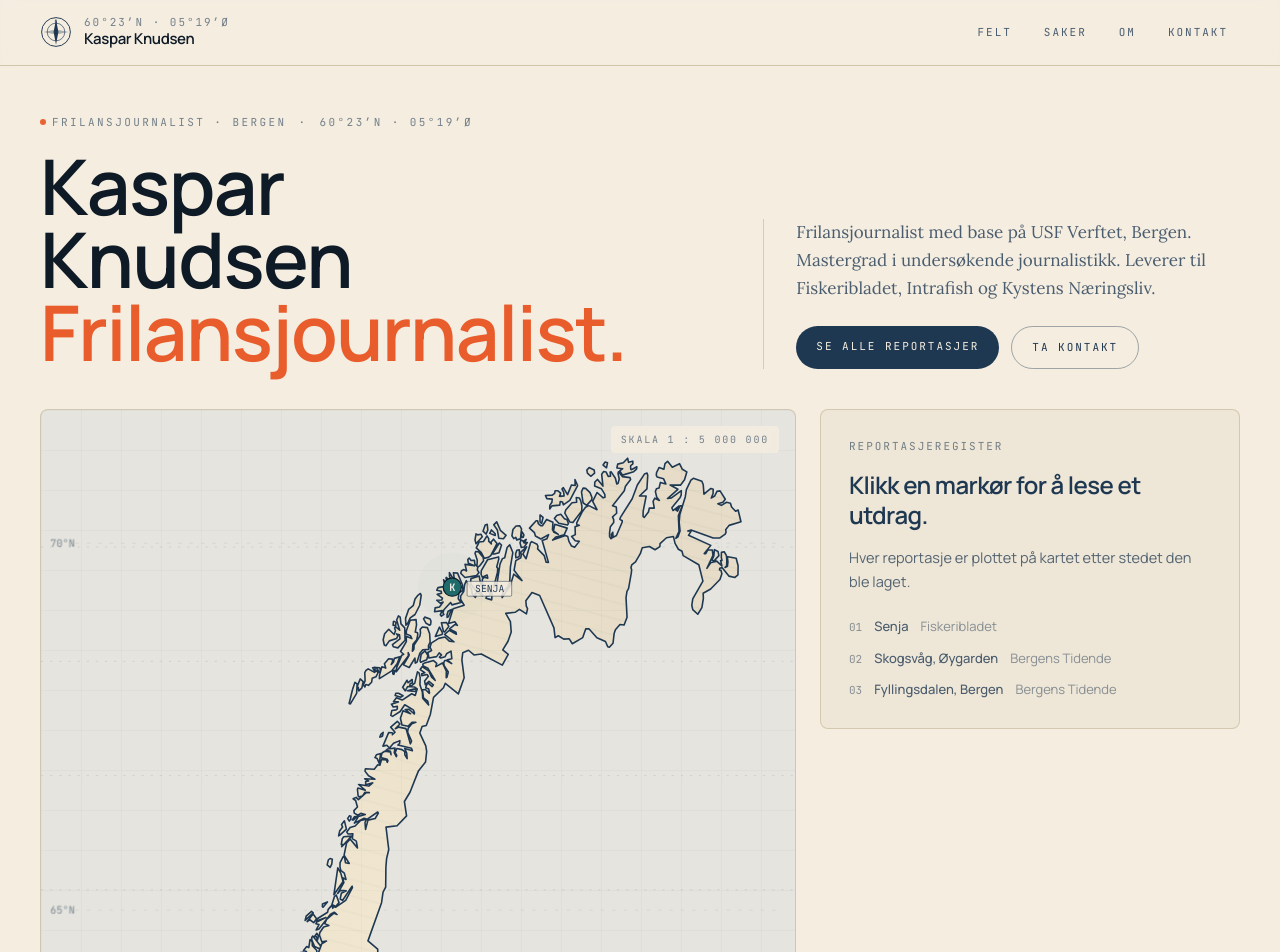
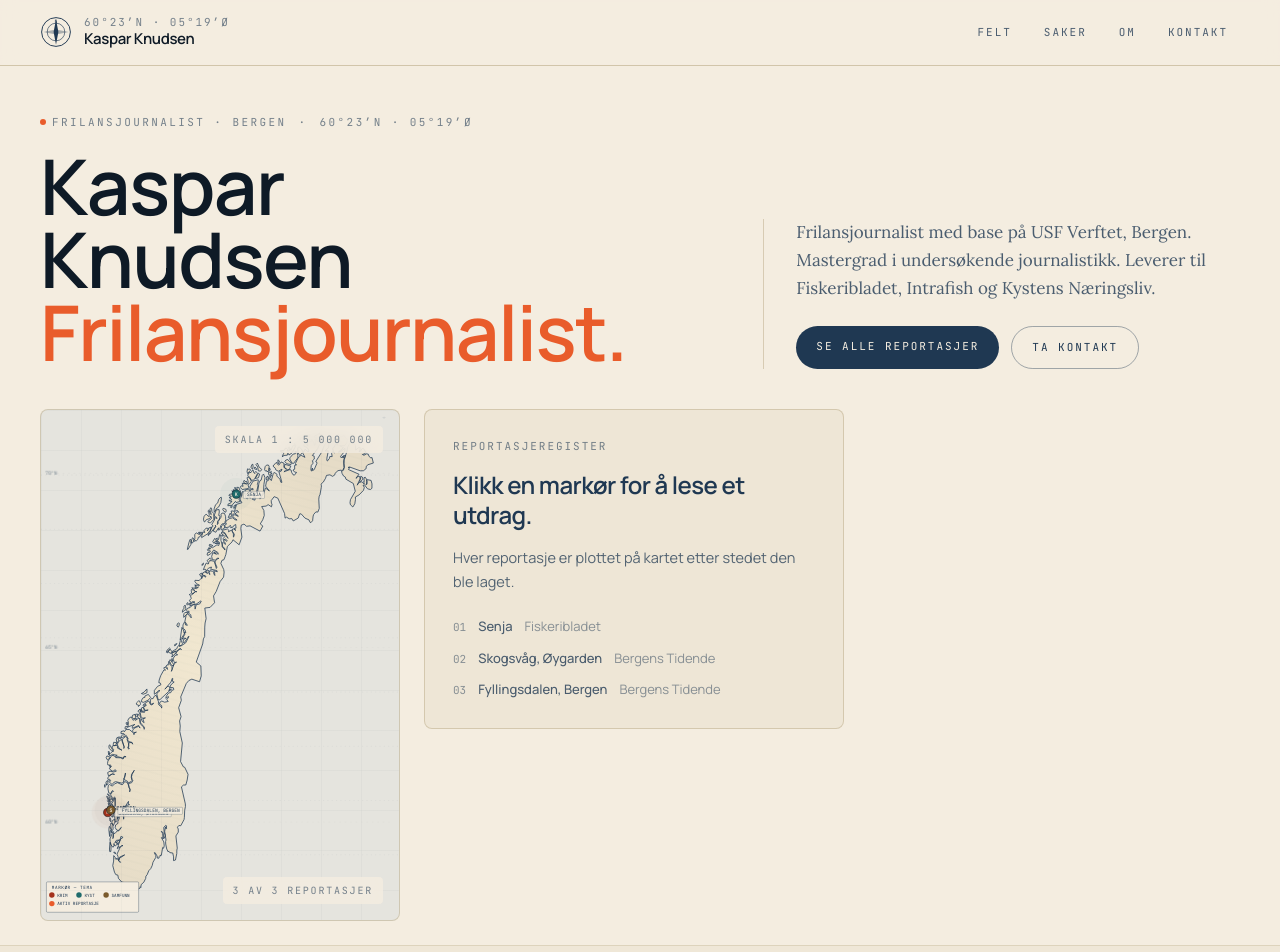
Before and after one commit to shauge2206/kaspar-frilans, a Next.js app: page / in a window 1280 px wide. Shown: the top 952 px of the page. Built offline with nearby package versions, Linux system fonts and the light colour scheme.

Commit message:
Make Norway map more compact: cap map column at ~360px and overall grid at 820px while keeping the side panel and markers practical

```diff
--- a/src/components/FieldMap.tsx
+++ b/src/components/FieldMap.tsx
@@ -104,7 +104,7 @@ export function FieldMap({
         </div>
       )}
 
-      <div className="relative grid lg:grid-cols-[1fr_minmax(0,420px)] gap-6 items-start">
+      <div className="relative grid lg:grid-cols-[minmax(0,360px)_minmax(0,420px)] gap-6 items-start lg:justify-start mx-auto lg:mx-0 lg:max-w-[820px]">
         <div className="relative bg-fog/40 border border-line/50 rounded-lg overflow-hidden">
           <div className="absolute inset-0 grid-paper opacity-50 pointer-events-none" />
           <svg
```
